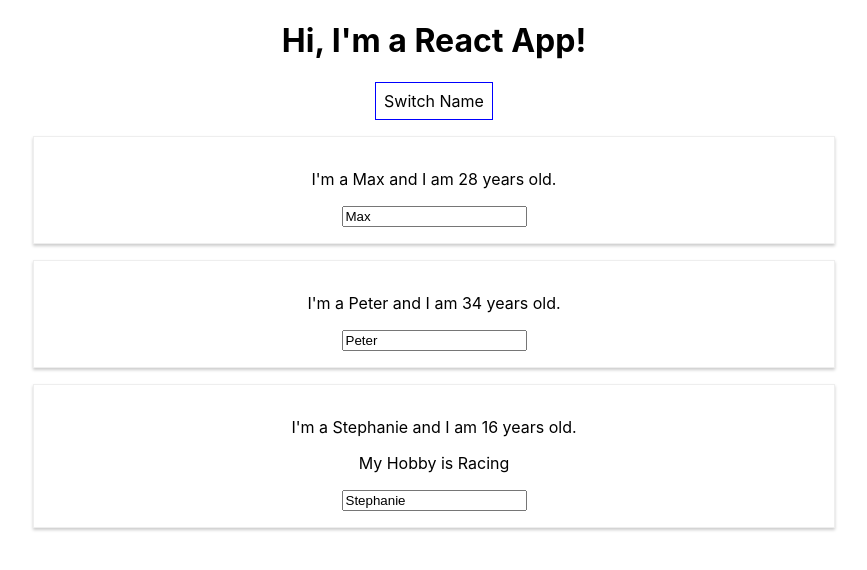
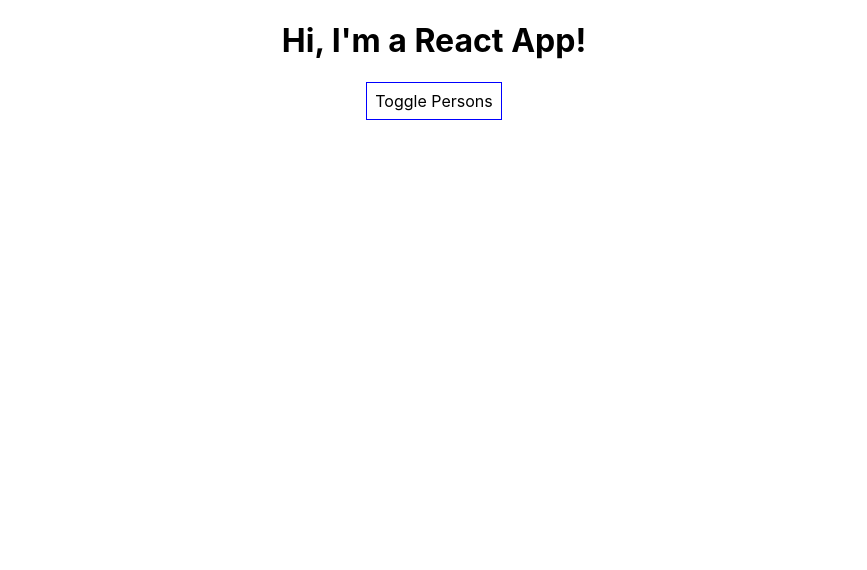
Before and after one commit to pdimitri/react-complete-guide, a React (Create React App) app: page / in a window 1280 px wide. Shown: the top 570 px of the page, without its empty margins (206-1073 px from the left). Built offline with nearby package versions, Linux system fonts and the light colour scheme.

Commit message:
Ternary Expression for checking Conditions

```diff
--- a/src/App.js
+++ b/src/App.js
@@ -19,7 +19,8 @@
         {name: newName, age: '28'},
         {name: 'Georg', age: '34'},
         {name: 'Stephanie', age: '17'}
-      ]
+      ],
+      showPersons: false
     });
   }
 
@@ -34,6 +35,10 @@
     });
   }
 
+  togglePersonsHandler = () => {
+      const doesShow = this.state.showPersons;
+      this.setState({showPersons: !doesShow })
+  }
 
   render() {
     //Inline Style - at the button element - doesn't give the full power of CSS. Example: Hover State
@@ -50,7 +55,10 @@
         <h1>Hi, I'm a React App!</h1>
         <button
         style={style}
-        onClick={() => this.switchNameHandler('Volker')}>Switch Name</button>
+        onClick={this.togglePersonsHandler}>Toggle Persons</button>
+         {
+         this.state.showPersons ?
+          <div>
             <Person
             name={this.state.persons[0].name}
             age={this.state.persons[0].age}
@@ -68,6 +76,10 @@
               My Hobby is Racing
             </Person>
           </div>
+         : null
+        }
+      </div>
+
     );
   }
 }
```
Lines whose indentation alone changed are shown as unchanged.
